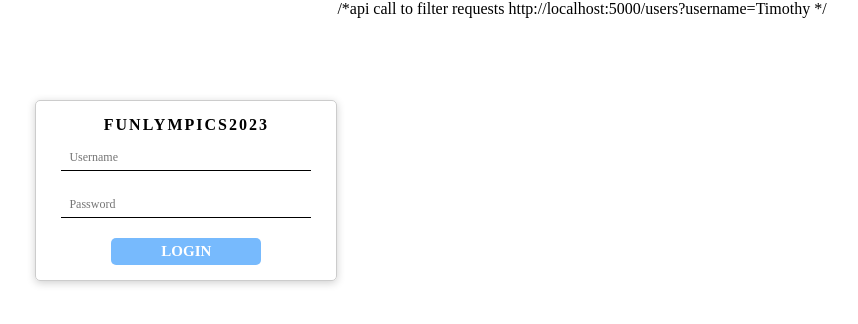
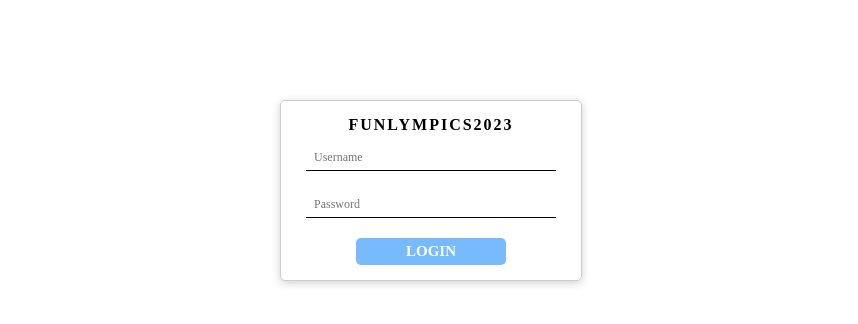
Before and after one commit to Axn-Switch/TimothysProjectX, a Vue app: page /login in a window 1280 px wide. Shown: the top 324 px of the page, without its empty margins (209-1067 px from the left). Built offline with nearby package versions, Linux system fonts and the light colour scheme; a web font is replaced by a local one.

Commit message:
api check

```diff
--- a/db.json
+++ b/db.json
@@ -85,6 +85,10 @@
 		{
 			"username": "architect",
 			"password": "archibot"
+		},
+		{
+			"username": "architect",
+			"password": "archibot"
 		}
 	]
 }
--- a/src/views/login.vue
+++ b/src/views/login.vue
@@ -7,19 +7,20 @@
 					<input type="text" placeholder=" username" v-model="username" required />
 				</div>
 				<div class="input-field">
-					<input type="password" placeholder=" password" v-model="password" required />
+					<input typ="password" placeholder=" password" v-model="password" required />
 				</div>
 				<div class="button">
 					<button type="submit">login</button>
 				</div>
 			</form>
 		</div>
-		/*api call to filter requests http://localhost:5000/users?username=Timothy */
 	</div>
 </template>
 
 <script>
-	import { ref } from 'vue'
+	import { ref, onMounted } from 'vue'
+	import axios from 'axios'
+
 	export default {
 		name: 'login',
 		setup() {
@@ -28,7 +29,10 @@
 
 			// methods
 			const login = () => {
-				alert('welcome user')
+				getUser(username.value)
+				/*api call to filter requests http://localhost:5000/users?username=Timothy */
+				//make an api call to get the username and password from the backend
+
 			}
 			return {
 				username,
@@ -36,6 +40,14 @@
 				login,
 			}
 		},
+		methods:{
+			async getUser(username){
+				const broadcasts = ref([])
+				const BaseUrl = ref('http://localhost:5000/users?username=' + username)
+				await axios.get(BaseUrl.value).then((response) => (broadcasts.value = response.data))
+				console.log(broadcasts)
+			}
+		}
 	}
 </script>
 
```
Also changed, not shown: src/views/watch.vue (line endings or trailing spaces).
